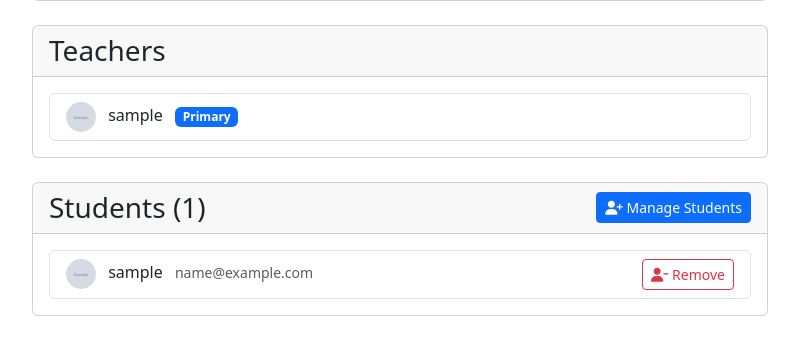
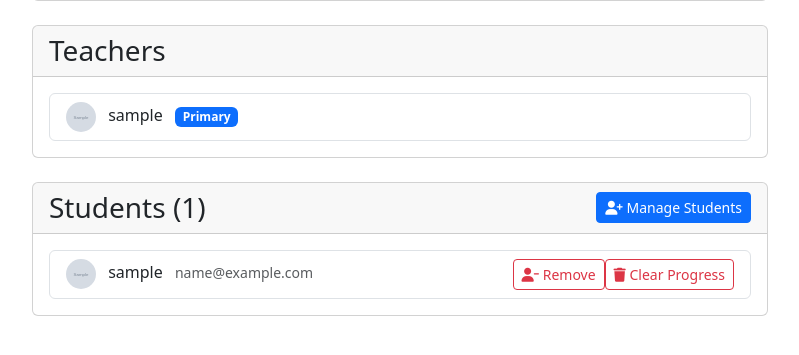
Before and after one commit to KennethWeiss/MathFluency, a Flask app: page /classes/1 in a window 1280 px wide. Shown: the part 330-685 px from the top of the page, without its empty margins (50-849 px from the left). Run offline with Flask 3, Linux system fonts and the light colour scheme; a user stored in the database is signed in; data comes from the database, SQL or seed files in the repository; tables that the repository leaves empty hold one stand-in row (values such as "Sample post"); grey boxes marked "Sample" are stand-in pictures; some libraries are stand-ins or nearby versions.

Commit message:
add functionality to clear student progress with teacher authorization and confirmation prompt

```diff
--- a/routes/class_routes.py
+++ b/routes/class_routes.py
@@ -303,6 +303,49 @@ def upload_students():
 
     return redirect(url_for('class.list_classes'))
 
+@class_bp.route('/student/<int:student_id>/clear_progress', methods=['POST'])
+@login_required
+def clear_student_progress(student_id):
+    if not current_user.is_teacher:
+        flash('Only teachers can clear student progress.', 'danger')
+        return redirect(url_for('main.home'))
+
+    # Get the student
+    student = User.query.get_or_404(student_id)
+
+    # Verify the student is in one of the teacher's classes
+    student_in_class = False
+    for class_ in current_user.teaching_classes:
+        if student in class_.students:
+            student_in_class = True
+            break
+
+    if not student_in_class:
+        flash('You can only clear progress for students in your classes.', 'danger')
+        return redirect(url_for('class.list_classes'))
+
+    try:
+        # Delete practice attempts
+        PracticeAttempt.query.filter_by(user_id=student_id).delete()
+
+        # Delete assignment progress
+        AssignmentProgress.query.filter_by(student_id=student_id).delete()
+
+        # Delete attempt history
+        AttemptHistory.query.filter_by(student_id=student_id).delete()
+
+        # Commit the changes
+        db.session.commit()
+
+        flash(f'Successfully cleared progress data for {student.username}.', 'success')
+    except Exception as e:
+        db.session.rollback()
+        flash('An error occurred while clearing progress data.', 'danger')
+        logger.error(f"Error clearing progress for student {student_id}: {str(e)}")
+
+    # Redirect back to the class view
+    return redirect(request.referrer or url_for('class.list_classes'))
+
 def read_and_parse_csv(file_path):
     """Read and parse CSV file into list of dictionaries"""
     from flask import current_app
--- a/templates/classes/view.html
+++ b/templates/classes/view.html
@@ -94,6 +94,15 @@
                                     </button>
                                 </form>
                                 {% endif %}
+                                <form action="{{ url_for('class.clear_student_progress', student_id=student.id) }}"
+                                      method="POST"
+                                      onsubmit="return confirm('Are you sure you want to clear all progress data for {{ student.username }}? This cannot be undone.');"
+                                      style="display: inline;">
+                                    <input type="hidden" name="csrf_token" value="{{ csrf_token() }}"/>
+                                    <button type="submit" class="btn btn-outline-danger btn-sm">
+                                        <i class="fas fa-trash"></i> Clear Progress
+                                    </button>
+                                </form>
                             </div>
                         </div>
                         {% endfor %}
```
